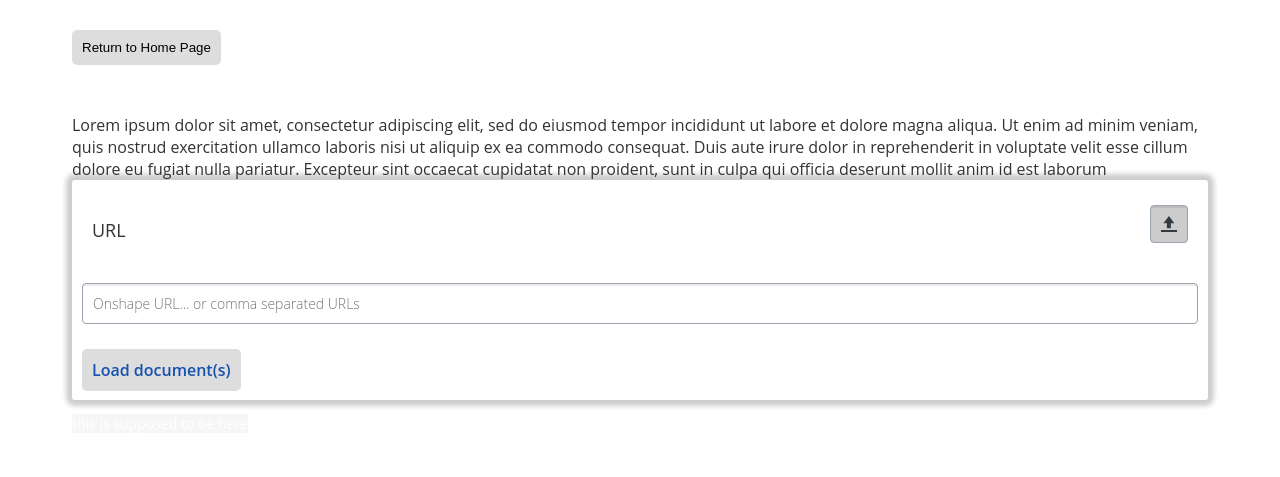
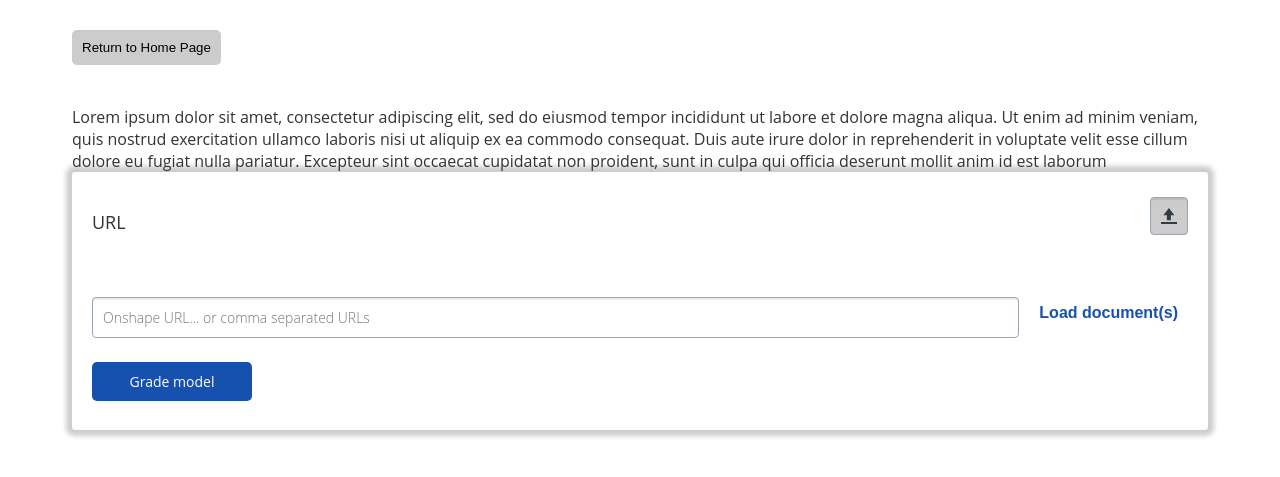
Before and after one commit to PTC-Education/learning-app, a Django app: page /comparewithurl/1/educator/ in a window 1280 px wide. Shown: the top 477 px of the page. Run offline with Django 4.2, Linux system fonts and the light colour scheme; tables that the repository leaves empty hold one stand-in row (values such as "Sample post"); some libraries are stand-ins or nearby versions.

Commit message:
URL validation and user differentiation

```diff
--- a/grader/static/grader/index.css
+++ b/grader/static/grader/index.css
@@ -134,19 +134,83 @@ ol {
     content: '\2212';
 }
 
-/* Style the submit button of forms */
+
+
+
+
+/* Style the submit button of forms - generic*/
 input[type=submit] {
     padding: 10px 10px;
     cursor: pointer;
-    background-color: #ddd;
+    background-color: #CCCCCC;
     border: 0 none;
     border-radius: 5px;
-    margin-bottom: 1em;
+    margin-bottom: 5px;
 }
 
 input[type=submit]:hover {
-    background-color: #bbb;
+    background-color: #ebebeb;
 }
+
+
+
+
+/* Style the submit button of forms  - for Grade button specific*/
+input.gradeButton[type=submit] {
+    padding: 10px 10px;
+    cursor: pointer;
+    background-color: #1651B0;
+    border: 0 none;
+    border-radius: 5px;
+    margin-bottom: 5px;
+    margin-left: 10px;
+}
+
+input.gradeButton[type=submit]:hover {
+    background-color: #769fcc;
+}
+
+
+
+/* Style the submit button of forms - for loading the urls  */
+input.submiturl-button[type=submit] {
+    color: var(--charles, #1651B0);
+    font-size: 16px;
+    padding-left: 20px;
+    font-style: normal;
+    font-weight: 600;
+    line-height: normal;
+    border: none;
+    background: none;
+}
+
+input.submiturl-button[type=submit]:hover {
+    cursor:pointer;
+}
+
+
+.options{
+    font-family: Flama,Open Sans,Helvetica Neue,Helvetica,Arial,sans-serif;
+    background: #CCCCCC;
+    text-align: center;
+    font-size: 14px;
+    font-style: normal;
+    font-weight: 500;
+    line-height: normal;
+    border-radius: 4px;
+    margin-left: 10px;
+    padding: 10px 30px 10px 30px;
+    justify-content: center;
+    border: 0;
+    z-index: -10;
+
+}
+
+.options:hover{
+    background-color: #ebebeb;
+    cursor: pointer;
+}
+
 
 /* Loader */
 .loader {
@@ -362,7 +426,7 @@ body{
       padding:10px;
       justify-content: center;
       align-items: center;
-      height:200px;
+      height:auto;
       margin: 0 auto;
       border-radius: 3px;
       background: #FFF;
@@ -434,13 +498,13 @@ body{
 
 
 
-    ul {
+    ul.closeable_button {
       list-style-type: none;
       padding: 0;
       margin: 0;
     }
 
-    ul li {
+    ul.closeable_button li {
       width: fit-content;
       border: 1px solid #ddd;
       background-color: #f6f6f6;
@@ -524,7 +588,14 @@ body{
       font-weight: 500;
     }
 
+    .urlError{
+        color: red;
+        font-family: Flama,Open Sans,Helvetica Neue,Helvetica,Arial,sans-serif;
+        font-size: 12px;
+        font-weight: 400;
+        font-style: italic;
 
+    }
 
 
     .urlfield {
@@ -545,7 +616,6 @@ body{
       padding: 10px;
       border-radius: 4px;
       margin-top: 5px;
-      margin-bottom: 25px;
       border-radius: 4px;
       justify-content: center;
       border: 1px solid #9AA5AF;
@@ -557,22 +627,6 @@ body{
 
 
 
-    .submiturl-button{
-      font-family: Flama,Open Sans,Helvetica Neue,Helvetica,Arial,sans-serif;
-      color: var(--charles, #1651B0);
-      font-size: 16px;
-      padding-left: 20px;
-      font-style: normal;
-      font-weight: 600;
-      line-height: normal;
-      border: none;
-      background: none;
-
-      }
-
-      .submiturl-button:hover{
-          cursor:pointer;
-      }
 
 
 
--- a/grader/static/grader/urlinput.js
+++ b/grader/static/grader/urlinput.js
@@ -33,7 +33,20 @@ function toggle(urldivID,csvdivID) {
 
   }
 }
+//Function to validate the urlfield
+//Returns false if empty
+function validateForm() {
+  document.getElementById('urlError').innerHTML=" "; //empty the error message when a new url is submitted
+  var x = document.forms["studenturl"]["url"].value;
+  let regex = /https:\/\/[A-Za-z]+\.onshape\.com\/documents\/[A-Za-z0-9]+\/[A-Za-z]+\/[A-Za-z0-9]+\/e\/[A-Za-z0-9]+(?:\?|$)/i;
+  if (!regex.test(x)){
+    document.getElementById('urlError').innerHTML="Faulty urls detected. Please make sure the urls are correct." //show the error message
+    document.forms["studenturl"]["url"].value="";
+    return false;
 
+      }
+
+}
 
 
 //Function to read contents of uploaded file - CSV file or Space separated file
@@ -57,13 +70,16 @@ function readfilecontent(){
 function show_url_as_buttons(){
   let urllist = document.forms["urlform"]["url"].value; //get the value in the text field
   parse_list_of_url(urllist);
+  document.forms["urlform"]["url"].value=""; //make text box empty
 }
 
 //Function to parse the list of url from the input form and display as closable buttons in list with id = urlButtonContainer
 
 function parse_list_of_url(urllist){
-  var urlarray=urllist.split(/,\s*|\s+/);                      //split the url based on space and commas
-  uniqueUrls = [...new Set(urlarray)];                //get the unique urls
+
+  document.getElementById('urlError').innerHTML=" ";   //empty the error message when a new url is submitted
+  var urlarray=urllist.split(/,\s*|\s+/);              //split the url based on space and commas
+  uniqueUrls = [...new Set(urlarray)];                 //get the unique urls
 
   for (let i=0; i<uniqueUrls.length; i++){        //iterate over all the unique urls
     if(!uniqueUrls[i]== ""){                      //only if the url is not blank , might or might not need this
@@ -71,6 +87,9 @@ function parse_list_of_url(urllist){
       let regex = /https:\/\/[A-Za-z]+\.onshape\.com\/documents\/[A-Za-z0-9]+\/[A-Za-z]+\/[A-Za-z0-9]+\/e\/[A-Za-z0-9]+(?:\?|$)/i;
       if (regex.test(uniqueUrls[i])){
         addURLasbutton(uniqueUrls[i]);                        //add the valid onshape url as a button
+      }
+      else{
+        document.getElementById('urlError').innerHTML="At least one faulty url was detected. Please make sure all the urls are correctly formatted."
       }
     }
   }
--- a/grader/templates/grader/index.html
+++ b/grader/templates/grader/index.html
@@ -52,7 +52,7 @@
             <button class="select">Self-Check</button>
             <div class="dropdown-content">
                 <!--Load url page for single file comparison-->
-                <form action="{% url 'grader:comparewithurl' user.os_user_id 'student'%}"onsubmit="loading_grades()">
+                <form action="{% url 'grader:comparewithurl' user.os_user_id 'student'%}" onsubmit="loading_grades()">
                     <input class="options" type="submit" value="Compare model properties to reference">
                 </form>
                 <!--Load url page for best practices check-->
--- a/grader/templates/grader/urlinput.html
+++ b/grader/templates/grader/urlinput.html
@@ -1,6 +1,5 @@
 {% load static %}
         <link rel="stylesheet" href="{% static 'grader/index.css' %}">
-        <link rel="stylesheet" href="{% static 'grader/compare.css' %}">
         <!-- Load loading_modelling function to enable loading screen -->
         <script src="{% static 'grader/loading.js' %}" type="text/javascript"></script>
         <script src="{% static 'grader/urlinput.js' %}" type="text/javascript"></script>
@@ -21,37 +20,58 @@
             Lorem ipsum dolor sit amet, consectetur adipiscing elit, sed do eiusmod tempor incididunt ut labore et dolore magna aliqua. Ut enim ad minim veniam, quis nostrud exercitation ullamco laboris nisi ut aliquip ex ea commodo consequat. Duis aute irure dolor in reprehenderit in voluptate velit esse cillum dolore eu fugiat nulla pariatur. Excepteur sint occaecat cupidatat non proident, sunt in culpa qui officia deserunt mollit anim id est laborum
         </div>
 
-
+        {% if usertype == "educator" %}
             <div class="URLinput-DIV">
                 <div class="twoButtonsonEdge">
                     <p id="tab-header" class="tab-header">URL</p>
                     <label for="csvfile"  class="file-UPLOAD" title="Click to select csv file with Onshape URLs to grade ">
                         <img src="{% static 'grader/images/Upload.png' %}"/>
-                      </label>
+                    </label>
                     <input type="file" name="csvfile" id="csvfile"  required="True" onchange="readfilecontent()"/>
                 </div>
-
-
+                <div>
+                    <p class="urlError" id="urlError">
+                        <!--Error message here-->
+                    </p>
+                </div>
                 <div id="urlfield">
                     <form  name="urlform"  method="post" action="javascript:show_url_as_buttons()">
-                       <input class="urlfield-INPUT" type="text" name="url" id="referenceModel" placeholder="Onshape URL... or comma separated URLs">
-                        <input class="submiturl-button" type="submit" value="Load document(s)">
+                        <div class="twoButtonsonEdge">
+                            <input class="urlfield-INPUT" type="text" name="url" id="referenceModel" placeholder="Onshape URL... or comma separated URLs">
+                            <input class="submiturl-button" type="submit" value="Load document(s)">
+                        </div>
+                    </form>
+                </div>
+                <div class="selectedURL-DIV">
+                    <form  action="{% url 'grader:grade' user.os_user_id %}">
+                        <input name="url" class="gradeButton" type="submit" value="Grade model" />
+                        <ul class="closeable_button" id="urlButtonContainer">
+                        </ul>
                     </form>
                 </div>
             </div>
+        {% elif usertype == "student" %}
+            <div class="URLinput-DIV">
+                <div class="twoButtonsonEdge">
+                    <p id="tab-header" class="tab-header">URL</p>
+                </div>
 
+                <div>
+                    <p  class="urlError"  id="urlError">
+                        <!--Error message here-->
+                    </p>
+                </div>
 
-            <div class="selectedURL-DIV">
-                <ul id="urlButtonContainer">
-                </ul>
+                <div id="urlfield">
+                    <form  name="studenturl" method="post" action="{% url 'grader:grade' user.os_user_id %}" onsubmit="return validateForm()" required>
+                        <div class="twoButtonsonEdge">
+                            <input class="urlfield-INPUT" type="text" name="url" id="referenceModel" placeholder="Onshape URL of the reference document.">
+                        </div>
+                        <input class="gradeButton" type="submit" value="Grade model"/>
+                    </form>
+                </div>
             </div>
-
-            <div class="selectedProps-DIV">
-                <p id="selected_props_warning"></p>
-                this is supposed to be here
-                <ul id="selected_props">
-                </ul>
-            </div>
+        {% endif %}
 
 
 
```
Also changed, not shown: grader/static/grader/newindex.css (+3 -23 lines).
